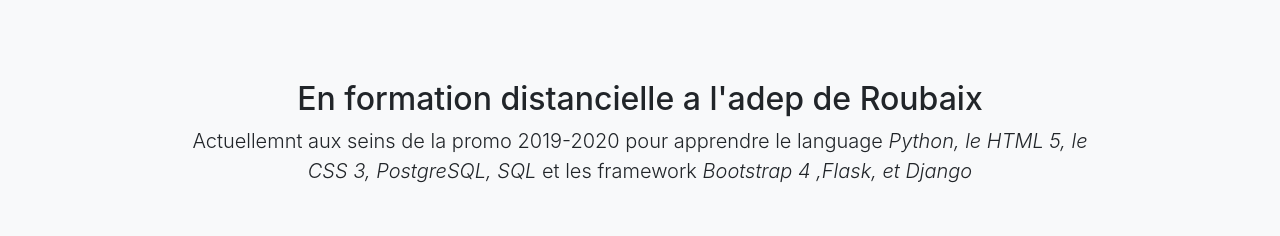
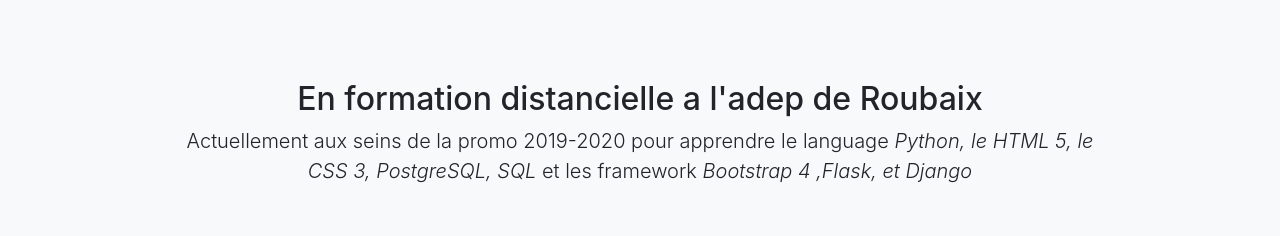
Before and after one commit to Nicolas-Turck/portfolio, a website with bundled scripts: page startbootstrap-stylish-portfolio-gh-pages/index.html in a window 1280 px wide. Shown: the part 840-1076 px from the top of the page. Built offline with nearby package versions, Linux system fonts and the light colour scheme.

Commit message:
change text in a propos

```diff
--- a/startbootstrap-stylish-portfolio-gh-pages/index.html
+++ b/startbootstrap-stylish-portfolio-gh-pages/index.html
@@ -69,7 +69,7 @@
       <div class="row">
         <div class="col-lg-10 mx-auto">
           <h2>En formation distancielle a l'adep de Roubaix</h2>
-          <p class="lead mb-5">Actuellemnt aux seins de la promo 2019-2020 pour apprendre le language <em>Python, le HTML 5, le CSS 3, PostgreSQL, SQL</em> et les framework <em>Bootstrap 4 ,Flask, et Django</em></p>
+          <p class="lead mb-5">Actuellement aux seins de la promo 2019-2020 pour apprendre le language <em>Python, le HTML 5, le CSS 3, PostgreSQL, SQL</em> et les framework <em>Bootstrap 4 ,Flask, et Django</em></p>
         </div>
       </div>
     </div>
```
